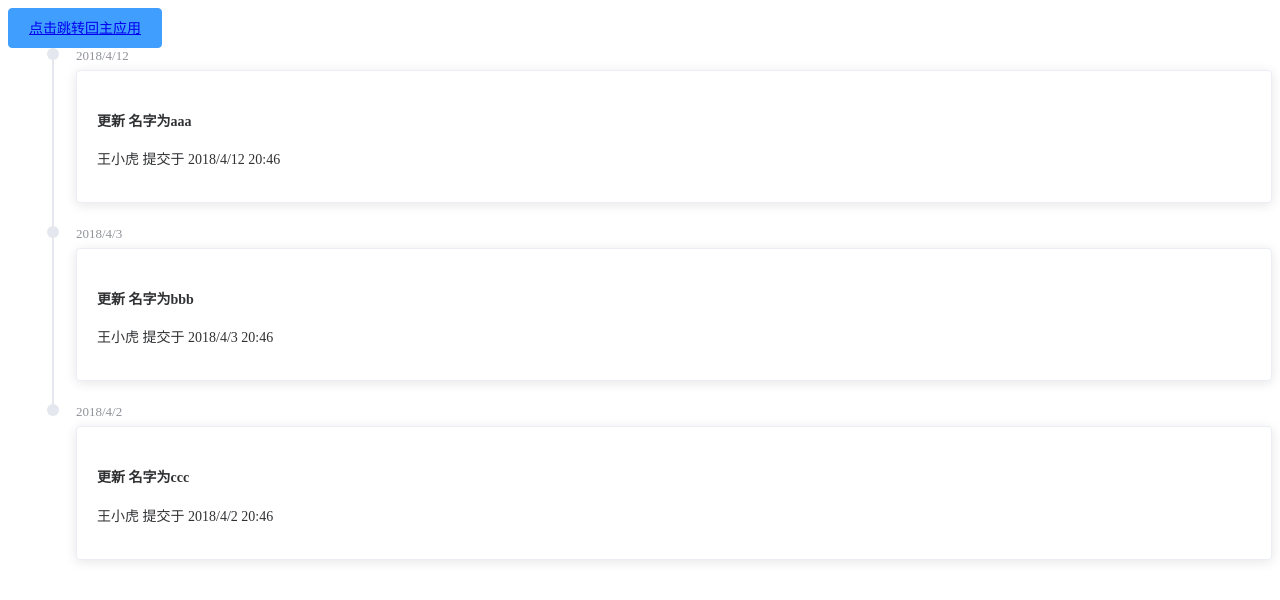
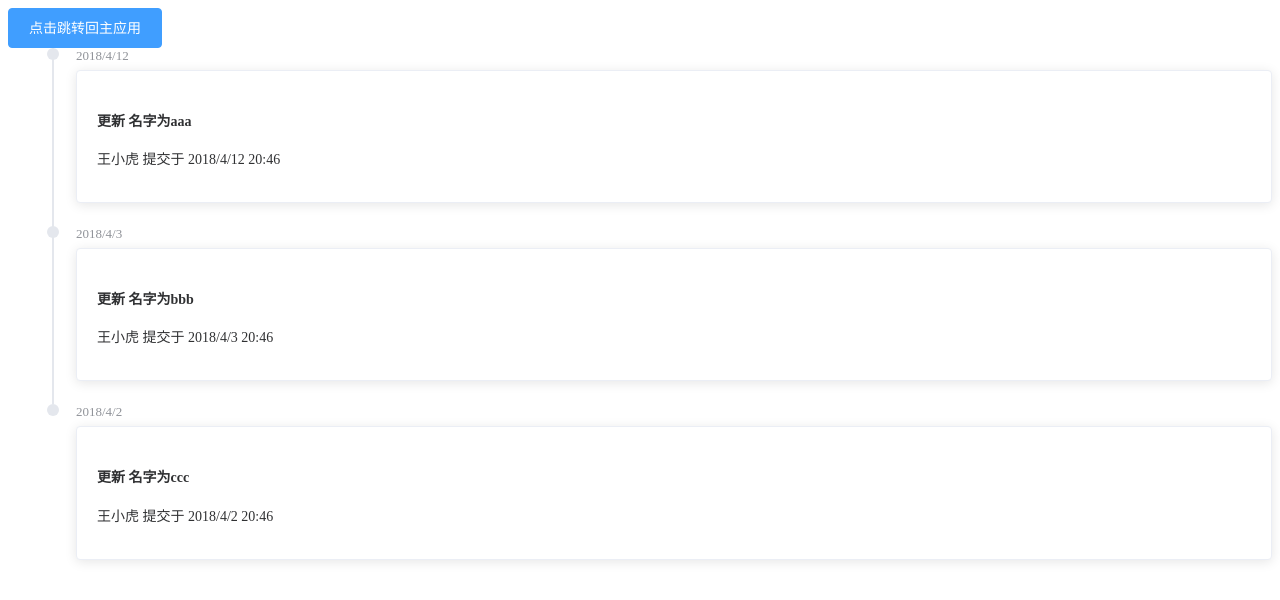
Before and after one commit to zjzhangjie/qiankun-vue-test-demo, a Vue app in the folder children-app-1/: page / in a window 1280 px wide. Shown: the top 600 px of the page. Built offline with nearby package versions, Linux system fonts and the light colour scheme.

Commit message:
fix:调整配置

```diff
--- a/children-app-1/src/views/menu1.vue
+++ b/children-app-1/src/views/menu1.vue
@@ -1,6 +1,8 @@
 <template>
   <div class="block">
-    <el-button  type="primary"><router-link :to="{path:'/example'}">点击跳转回主应用</router-link></el-button>
+    <el-button  type="primary" @click="gotoHome">
+    点击跳转回主应用
+    </el-button>
     <el-timeline>
       <el-timeline-item timestamp="2018/4/12" placement="top">
         <el-card @click.native="changeName('aaa')">
@@ -37,6 +39,10 @@ export default {
         userName: name,
       });
     },
+    // 回到主应用的路由
+    gotoHome() {
+      this.$parentRouter.push({ path: '/example' });
+    },
   },
 };
 </script>
```
